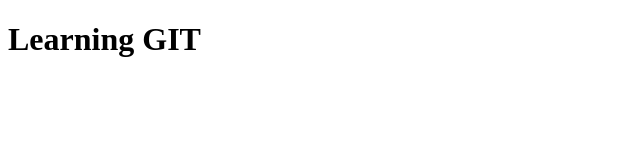
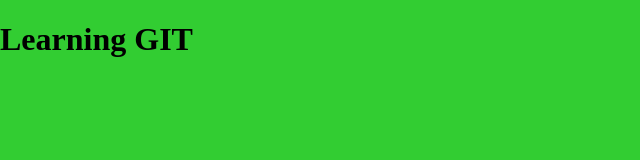
Before and after one commit to izzycode/practice, a plain HTML site: page index.html in a window 1280 px wide. Shown: the whole page, without its empty margins (0-640 px from the left). Drawn offline with Linux system fonts and the light colour scheme.

Commit message:
Link styles to html. Add background color.

```diff
--- a/index.html
+++ b/index.html
@@ -5,6 +5,7 @@
     <meta name="viewport" content="width=device-width, initial-scale=1.0">
     <meta http-equiv="X-UA-Compatible" content="ie=edge">
     <title>GIT practice</title>
+    <link rel="stylesheet" href="./styles.css">
   </head>
   <body>
     <h1>Learning GIT</h1>
--- /dev/null
+++ b/styles.css
@@ -0,0 +1,4 @@
+body {
+  background-color: limegreen;
+  margin: 0;
+}
```
